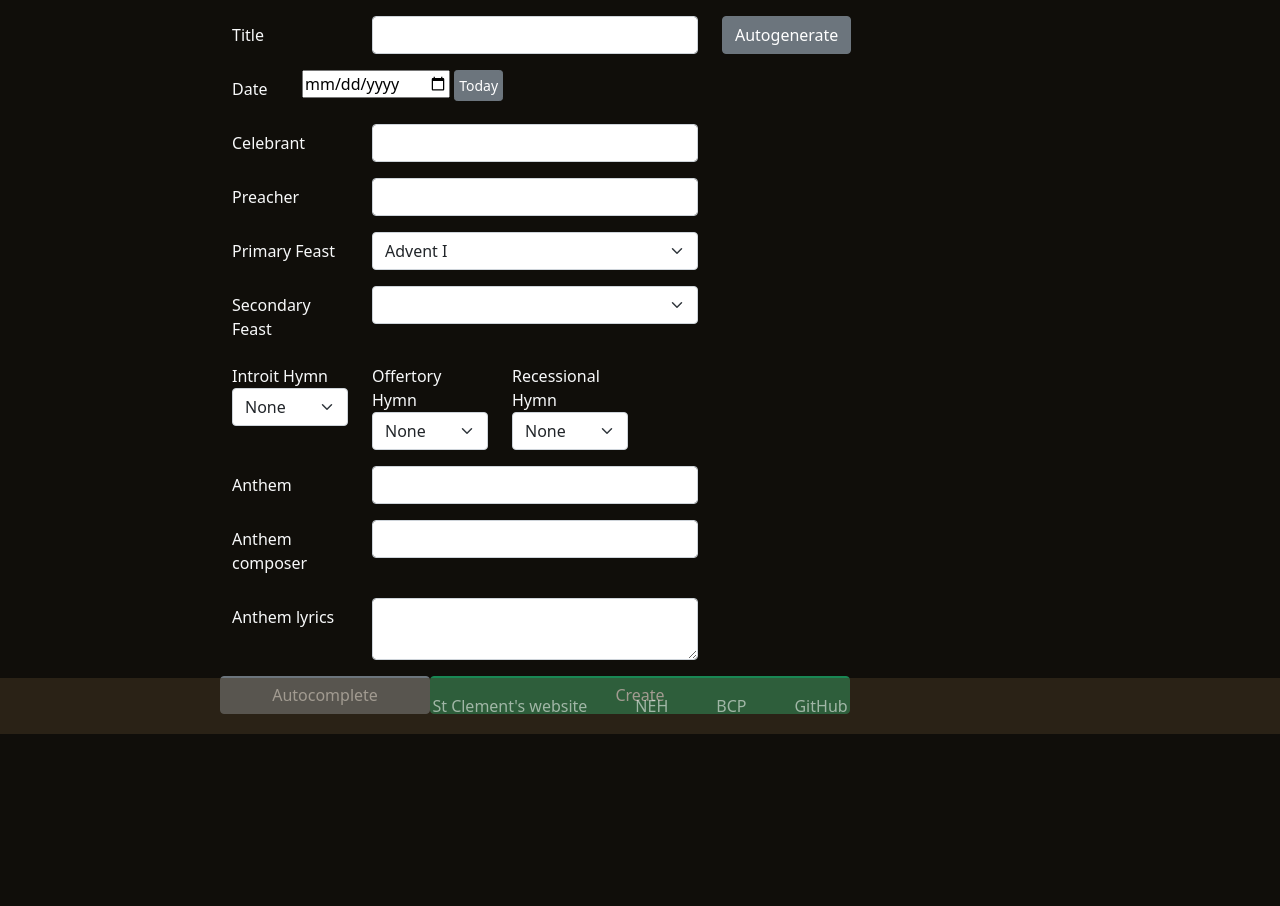
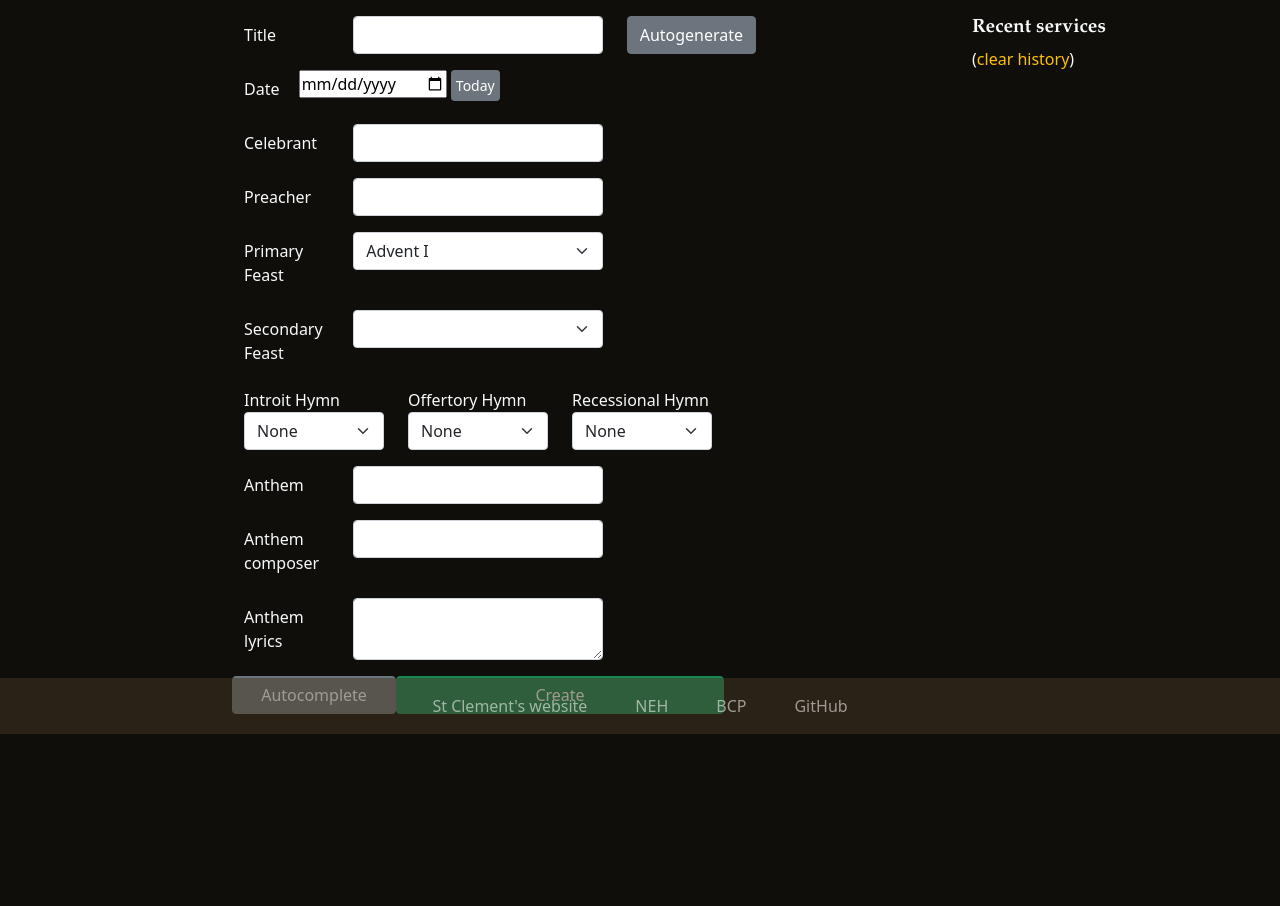
Before and after one commit to jftsang/pypew, a Flask app: page /pewSheet/ in a window 1280 px wide. Shown: the part 66-972 px from the top of the page. Run offline with Flask 2, Linux system fonts and the light colour scheme; parts of the project's set-up code (start-up, migrations or seed data) failed here and were passed over.

Commit message:
More on the pew sheet view
User-facing changes:

  * Add the Gradual, Alleluia and Tract.

  * Add pew sheet history with links to previous pew sheets that the
    user has created.

  * Fix a bug with the hymn lookup where an exception would be thrown if
    an unknown hymn was supplied. (Test added.)

  * Couple of styling tweaks.

Backend changes:

  * Use StrictUndefined in jinja2 templates.

  * Generating a Service object from a PewSheetForm object is now done
    in the Service.from_form() class method, rather than in the view
    itself.

  * Highlighting the active link in the navbar is now done a bit more
    sustainably using JavaScript, rather than needing to provide the
    'nav_active' parameter to every call of render_template().

```diff
--- a/filters.py
+++ b/filters.py
@@ -5,6 +5,10 @@ from models import Service
 
 def english_date(date: datetime.date) -> str:
     return date.strftime('%A %-d %B %Y')
+
+
+def service_summary(service: Service) -> str:
+    return service.date.strftime('%Y-%m-%d') + ' ' + service_subtitle(service)
 
 
 def service_subtitle(service: Service) -> str:
--- a/pypew.py
+++ b/pypew.py
@@ -6,6 +6,7 @@ from typing import Optional
 
 from dotenv import load_dotenv
 from flask import Flask, url_for
+from jinja2 import StrictUndefined
 
 import filters
 import views
@@ -31,6 +32,7 @@ def create_app(pypew: Optional[PyPew] = None, **kwargs) -> Flask:
         template_folder=os.path.join(base_dir, 'templates'),
         **kwargs
     )
+    app.jinja_env.undefined = StrictUndefined
 
     app.config['SERVER_NAME'] = os.environ.get('SERVER_NAME')
     app.config['SECRET_KEY'] = os.environ.get('SECRET_KEY')
@@ -46,7 +48,11 @@ def create_app(pypew: Optional[PyPew] = None, **kwargs) -> Flask:
     app.add_url_rule('/feast/<name>', 'feast_detail_view', views.feast_detail_view)
     app.add_url_rule('/feast/<name>/docx', 'feast_docx_view', views.feast_docx_view)
     app.add_url_rule('/feast/<name>/pdf', 'feast_pdf_view', views.feast_pdf_view)
-    app.add_url_rule('/pewSheet/', 'pew_sheet_create_view', views.pew_sheet_create_view, methods=['GET', 'POST'])
+    app.add_url_rule('/pewSheet/', 'pew_sheet_create_view', views.pew_sheet_create_view, methods=['GET'])
+    app.add_url_rule('/pewSheet/clearHistory',
+                     'pew_sheet_clear_history_endpoint',
+                     views.pew_sheet_clear_history_endpoint,
+                     methods=['DELETE'])
     app.add_url_rule('/texts', 'texts_view', views.texts_view, methods=['GET', 'POST'])
     app.add_url_rule('/texts/csv', 'texts_download_csv_view', views.texts_download_csv_view)
     app.add_url_rule('/texts/xlsx', 'texts_download_xlsx_view', views.texts_download_xlsx_view)
@@ -54,6 +60,7 @@ def create_app(pypew: Optional[PyPew] = None, **kwargs) -> Flask:
     app.errorhandler(404)(views.not_found_handler)
     app.errorhandler(Exception)(views.internal_error_handler)
 
+    app.template_filter('service_summary')(filters.service_summary)
     app.template_filter('service_subtitle')(filters.service_subtitle)
     app.template_filter('english_date')(filters.english_date)
 
--- a/templates/navbar.html
+++ b/templates/navbar.html
@@ -16,31 +16,42 @@
         <div class="collapse navbar-collapse" id="navbarNav">
             <ul class="navbar-nav">
                 <li class="nav-item">
-                    <a class="nav-link {% if nav_active == 'Home' %}active{% endif %}"
+                    <a class="nav-link"
                        href="{{ url_for('index_view') }}">
                         Home
                     </a>
                 </li>
                 <li class="nav-item">
-                    <a class="nav-link {% if nav_active == 'Feasts' %}active{% endif %}"
+                    <a class="nav-link"
                        href="{{ url_for('feast_index_view') }}">
                         Feasts
                     </a>
                 </li>
                 <li class="nav-item">
-                    <a class="nav-link {% if nav_active == 'Pew Sheets' %}active{% endif %}"
+                    <a class="nav-link"
                        href="{{ url_for('pew_sheet_create_view') }}">
                         Pew Sheets
                     </a>
                 </li>
                 <li class="nav-item">
-                    <a class="nav-link {% if nav_active == 'Texts' %}active{% endif %}"
+                    <a class="nav-link"
                        href="{{ url_for('texts_view') }}">
                         Texts
                     </a>
                 </li>
+            </ul>
 
-            </ul>
+            <script>
+                const navLinks = document.getElementsByClassName('nav-link');
+                Array.from(navLinks).forEach(
+                    (e) => {
+                        if (e.href === window.location.href) {
+                            e.classList.add('active');
+                        }
+                    }
+                );
+
+            </script>
         </div>
     </div>
 </nav>
--- a/templates/pewSheet.html
+++ b/templates/pewSheet.html
@@ -1,11 +1,44 @@
 {% extends 'base.html' %}
 {% block title %}Pew Sheet{% endblock %}
 {% block content %}
-    {% if service %}
-        {% include 'serviceDetails.html' %}
-    {% endif %}
+    <div class="row">
+        <div class="col">
+            {% if service %}
+                {% include 'serviceDetails.html' %}
+            {% endif %}
 
-    <div class="container">
-        {% include 'serviceForm.html' %}
+            <div class="container">
+                {% include 'serviceForm.html' %}
+            </div>
+        </div>
+
+        <div class="col-2">
+            <h2>Recent services</h2>
+            <ul class="list-unstyled">
+                <li>(<a id="clearHistLink" href="#" class="link-warning text-decoration-none">clear history</a>)</li>
+                {% for args, ps in previous_services %}
+                <li>
+                    <a href="{{ url_for('pew_sheet_create_view') }}?{{args}}"
+                       class="link-secondary text-decoration-none">
+                        {{ ps | service_summary }}
+                    </a>
+                </li>
+                {% endfor %}
+            </ul>
+        </div>
+
+        <script>
+            const clearHistLink = document.getElementById('clearHistLink');
+            clearHistLink.onclick = () => {
+                if (!confirm('Clear pew sheet history? This cannot be undone!')) {
+                    return;
+                }
+                fetch("{{ url_for('pew_sheet_clear_history_endpoint') }}",
+                    {
+                        method: 'delete'
+                    }
+                );
+            };
+        </script>
     </div>
 {% endblock %}
--- a/templates/serviceForm.html
+++ b/templates/serviceForm.html
@@ -89,15 +89,15 @@
     </div>
 
     <div class="row mb-3">
-        <div class="col-sm-2">
+        <div class="col-sm-3">
             {{ form.introit_hymn.label }}
             {{ form.introit_hymn(class='form-select') }}
         </div>
-        <div class="col-sm-2">
+        <div class="col-sm-3">
             {{ form.offertory_hymn.label }}
             {{ form.offertory_hymn(class='form-select') }}
         </div>
-        <div class="col-sm-2">
+        <div class="col-sm-3">
             {{ form.recessional_hymn.label }}
             {{ form.recessional_hymn(class='form-select') }}
         </div>
--- a/views.py
+++ b/views.py
@@ -1,28 +1,33 @@
+import json
+import logging
 import os
-from tempfile import TemporaryDirectory, NamedTemporaryFile
+from tempfile import NamedTemporaryFile, TemporaryDirectory
+from time import time
+from typing import List
+from urllib.parse import urlencode
 
 import pandas as pd
 from docx2pdf import convert
-from flask import (
-    render_template, flash, send_file, redirect, url_for, make_response,
-    request
-)
+from flask import (flash, make_response, redirect, render_template, request,
+                   send_file, url_for)
+from werkzeug.datastructures import ImmutableMultiDict
 
 from forms import PewSheetForm, UpdateTextsForm
-from models import Feast, NotFoundError, get, Service, Music
+from models import Feast, Music, NotFoundError, Service, get
 from utils import logger
 
 TEXTS_CSV = os.path.join(os.path.dirname(__file__), 'data', 'feasts.csv')
 
+COOKIE_NAME = 'previousPewSheets'
 
 def index_view():
-    return render_template('index.html', nav_active='Home')
+    return render_template('index.html')
 
 
 def feast_index_view():
     feasts = Feast.all()
     return render_template(
-        'feasts.html', nav_active='Feasts', feasts=feasts
+        'feasts.html', feasts=feasts
     )
 
 
@@ -39,45 +44,63 @@ def feast_detail_view(name, **kwargs):
 
 def pew_sheet_create_view():
     form = PewSheetForm(request.args)
+
     service = None
 
+    # Update the history of previous services before creating the
+    # response, so that the newly created service gets displayed.
+    # However, this history needs to be generated anyway even if no
+    # service was generated (either because no data was given or because
+    # validation failed).
     if form.validate_on_submit():
-        primary_feast = Feast.get(name=form.primary_feast_name.data)
-        if form.secondary_feast_name.data:
-            secondary_feast = Feast.get(name=form.secondary_feast_name.data)
-        else:
-            secondary_feast = None
+        service = Service.from_form(form)
 
-        if form.anthem_title.data:
-            anthem = Music(
-                title=form.anthem_title.data,
-                composer=form.anthem_composer.data,
-                lyrics=form.anthem_lyrics.data,
-                category='Anthem',
-                ref=None
-            )
-        else:
-            anthem = None
+    try:
+        hist = json.loads(request.cookies.get(COOKIE_NAME))
+    except Exception as exc:
+        logger.warning(exc)
+        hist = []
 
-        service = Service(
-            title=form.title.data,
-            date=form.date.data,
-            celebrant=form.celebrant.data,
-            preacher=form.preacher.data,
-            primary_feast=primary_feast,
-            secondary_feast=secondary_feast,
-            introit_hymn=Music.get_neh_hymn_by_ref(form.introit_hymn.data),
-            offertory_hymn=Music.get_neh_hymn_by_ref(form.offertory_hymn.data),
-            recessional_hymn=Music.get_neh_hymn_by_ref(form.recessional_hymn.data),
-            anthem=anthem,
+    previous_services = []
+    for x in hist:
+        try:
+            args = ImmutableMultiDict(x['args'])
+            previous_service = Service.from_form(PewSheetForm(args))
+            # Don't duplicate the current service, but make sure it's always at
+            # the top
+            if previous_service != service:
+                previous_services.append((urlencode(args), previous_service))
+        except Exception as exc:
+            logger.warning(exc)
+            pass
+
+    if service is not None:
+        hist.append({
+            'timestamp': time(),
+            'args': request.args,
+        })
+        previous_services.append((urlencode(request.args), service))
+
+        resp = make_response(render_template(
+            'pewSheet.html', form=form, service=service,
+            previous_services=previous_services[::-1],
+            cookie_name=COOKIE_NAME
+        ))
+        resp.set_cookie(COOKIE_NAME, json.dumps(hist))
+        return resp
+
+    else:
+        return render_template(
+            'pewSheet.html', form=form, service=service,
+            previous_services=previous_services[::-1],
+            cookie_name = COOKIE_NAME
         )
 
-    return render_template(
-        'pewSheet.html',
-        nav_active='Pew Sheets',
-        form=form,
-        service=service,
-    )
+
+def pew_sheet_clear_history_endpoint():
+    resp = make_response('', 204)
+    resp.set_cookie(COOKIE_NAME, '')
+    return resp
 
 
 def feast_docx_view(name):
@@ -144,7 +167,7 @@ def texts_view():
         except FileNotFoundError:
             form.csv.data = ''
 
-    return render_template('texts.html', form=form, nav_active='Texts')
+    return render_template('texts.html', form=form)
 
 
 def texts_download_csv_view():
@@ -169,4 +192,4 @@ def internal_error_handler(error):
 
 
 def not_found_handler(error):
-    return make_response(render_template('404.html'), 404)
+    return make_response(render_template('404.html', error=error), 404)
```
Also changed, not shown: models.py (+53 -4 lines), templates/serviceDetails.html (+5 -2 lines), tests/test_pypew.py (+4 -0 lines).
